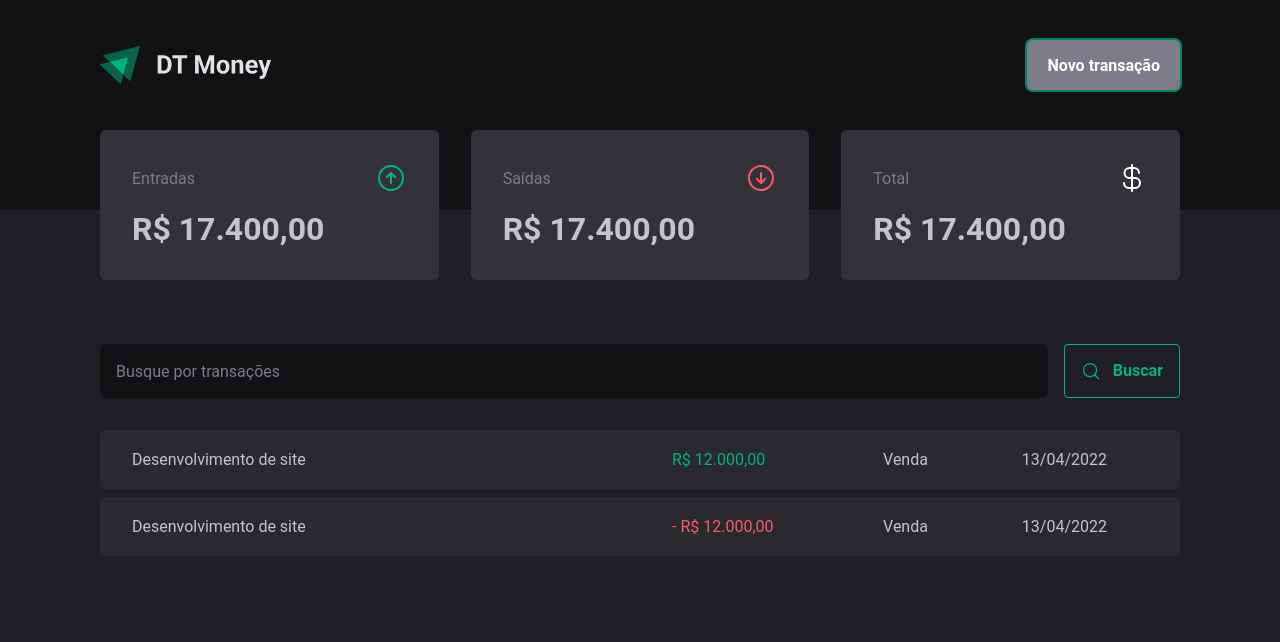
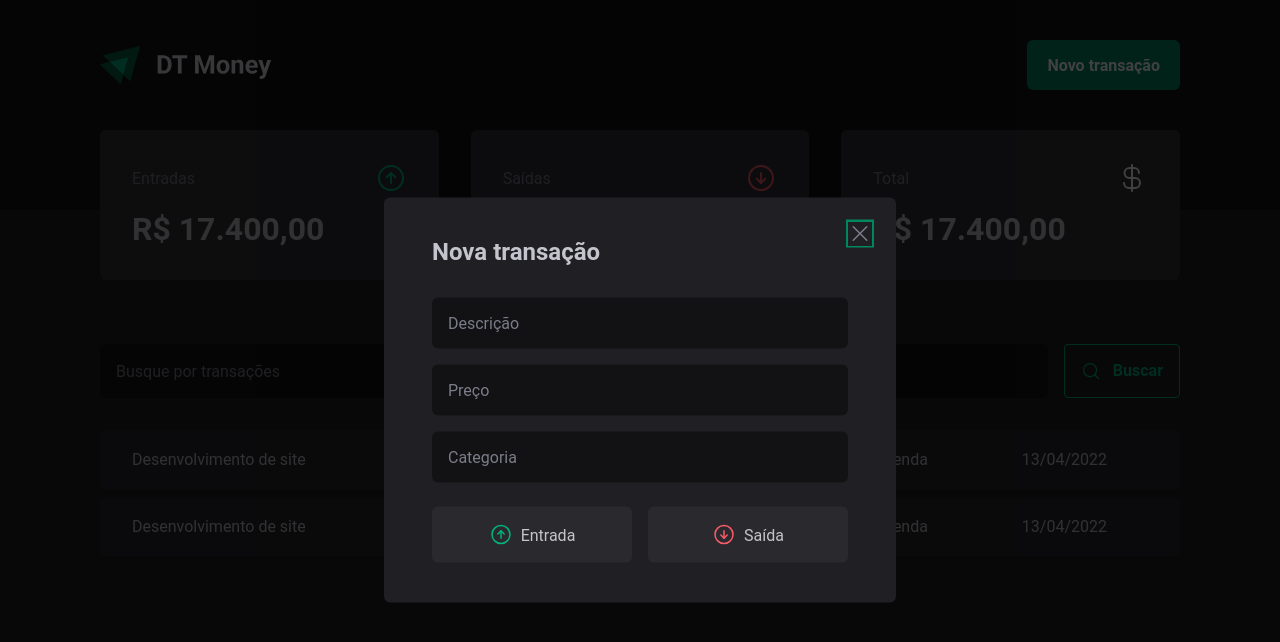
Before and after one commit to Luisgustavom1/react-performace, a React app: page / in a window 1280 px wide. Both pictures are taken after a click on the button "Novo transação". Shown: the top 642 px of the page. Built offline with nearby package versions, Linux system fonts and the light colour scheme; the HTML template or start-up script is replaced by a standard one.

Commit message:
Finish modal styles

```diff
--- a/package.json
+++ b/package.json
@@ -9,6 +9,9 @@
     "preview": "vite preview"
   },
   "dependencies": {
+    "@radix-ui/react-dialog": "^1.0.0",
+    "@radix-ui/react-popover": "1.0.0",
+    "@radix-ui/react-radio-group": "^1.0.0",
     "phosphor-react": "^1.4.1",
     "react": "^18.2.0",
     "react-dom": "^18.2.0",
--- a/src/components/Header/index.tsx
+++ b/src/components/Header/index.tsx
@@ -1,6 +1,8 @@
+import * as Dialog from "@radix-ui/react-dialog";
+
 import { HeaderContainer, HeaderContent, NewTransactionButton } from "./styles";
-
 import LogoImg from "../../assets/Logo.svg";
+import { NewTransactionModal } from "../NewTransactionModal";
 
 const Header = () => {
   return (
@@ -8,7 +10,13 @@
       <HeaderContent>
         <img src={LogoImg} alt="" />
 
-        <NewTransactionButton>Novo transação</NewTransactionButton>
+        <Dialog.Root>
+          <Dialog.Trigger asChild>
+            <NewTransactionButton>Novo transação</NewTransactionButton>
+          </Dialog.Trigger>
+
+          <NewTransactionModal />
+        </Dialog.Root>
       </HeaderContent>
     </HeaderContainer>
   );
--- a/src/components/Header/styles.ts
+++ b/src/components/Header/styles.ts
@@ -19,7 +19,7 @@
 export const NewTransactionButton = styled.button`
   height: 50px;
   border: 0;
-  background: ${props => props.theme.colors['gray-500']};
+  background: ${props => props.theme.colors['green-500']};
   color: ${props => props.theme.colors.white};
   font-weight: bold;
   padding: 0 1.25rem;
--- /dev/null
+++ b/src/components/NewTransactionModal/index.tsx
@@ -0,0 +1,45 @@
+import * as Dialog from "@radix-ui/react-dialog";
+import { ArrowCircleDown, ArrowCircleUp, X } from "phosphor-react";
+import {
+  CloseButton,
+  Content,
+  Overlay,
+  TransactionType,
+  TransactionTypeButton,
+} from "./styles";
+
+export const NewTransactionModal = () => {
+  return (
+    <Dialog.Portal>
+      <Overlay />
+
+      <Content>
+        <Dialog.Title>Nova transação</Dialog.Title>
+
+        <CloseButton>
+          <X size={24} />
+        </CloseButton>
+
+        <form action="">
+          <input type="text" placeholder="Descrição" required />
+          <input type="text" placeholder="Preço" required />
+          <input type="text" placeholder="Categoria" required />
+
+          <TransactionType>
+            <TransactionTypeButton variant="income" value="income">
+              <ArrowCircleUp size={24} />
+              Entrada
+            </TransactionTypeButton>
+
+            <TransactionTypeButton variant="outcome" value="outcome">
+              <ArrowCircleDown size={24} />
+              Saída
+            </TransactionTypeButton>
+          </TransactionType>
+        </form>
+
+        <Dialog.Description />
+      </Content>
+    </Dialog.Portal>
+  );
+};
--- /dev/null
+++ b/src/components/NewTransactionModal/styles.ts
@@ -0,0 +1,112 @@
+import styled from "styled-components";
+import * as Dialog from "@radix-ui/react-dialog";
+import * as RadioGroup from "@radix-ui/react-radio-group";
+
+export const Overlay = styled(Dialog.Overlay)`
+  position: fixed;
+  width: 100vw;
+  height: 100vh;
+  inset: 0;
+  background: rgba(0, 0, 0, 0.75);
+`;
+
+export const Content = styled(Dialog.Content)`
+  min-width: 32rem;
+  border-radius: 6px;
+  padding: 2.5rem 3rem;
+  background: ${props => props.theme.colors['gray-800']};
+
+  position: fixed;
+  top: 50%;
+  left: 50%;
+  transform: translate(-50%, -50%);
+
+  form {
+    margin-top: 2rem;
+
+    display: flex;
+    flex-direction: column;
+    gap: 1rem;
+
+    input {
+      border-radius: 6px;
+      border: 0;
+      background-color: ${props => props.theme.colors['gray-900']};
+      color: ${props => props.theme.colors['gray-300']};
+      padding: 1rem;
+
+      &::placeholder {
+        color: ${props => props.theme.colors['gray-500']};
+      }
+    }
+
+    button[type='submit'] {
+      height: 50px;
+      border: 0;
+      background: ${props => props.theme.colors['green-500']};
+      color: ${props => props.theme.colors.white};
+      font-weight: bold;
+      padding: 0 1.25rem;
+      border-radius: 4px;
+      margin-top: 1.5rem;
+      cursor: pointer;
+
+      &:hover {
+        background: ${props => props.theme.colors['green-700']};
+        transition: all 0.2s;
+      }
+    }
+  }
+`;
+
+export const CloseButton = styled(Dialog.Close)`
+  background: transparent;
+  border: none;
+  color: ${props => props.theme.colors['gray-500']};
+  line-height: 0;
+  position: absolute;
+  top: 1.5rem;
+  right: 1.5rem;
+`
+
+export const TransactionType = styled(RadioGroup.Root)`
+  display: flex;
+  gap: 1rem;
+  margin-top: 0.5rem;
+`
+
+interface TransactionTypeButtonProps {
+  variant: 'income' | 'outcome';
+}
+
+export const TransactionTypeButton = styled(RadioGroup.Item)<TransactionTypeButtonProps>`
+  flex: 1;
+  background: ${props => props.theme.colors['gray-700']};
+  padding: 1rem;
+  display: flex;
+  align-items: center;
+  justify-content: center;
+  gap: 0.5rem;
+  border-radius: 6px;
+  cursor: pointer;
+  border: 0;
+  color: ${props => props.theme.colors['gray-300']};
+
+  svg {
+    color: ${props => props.theme.colors[props.variant === 'income' ? 'green-300' : 'red-300']};
+  }
+
+  &[data-state='unchecked']:hover {
+    background:  ${props => props.theme.colors['gray-600']};
+    transition: all 0.2s;
+  }
+
+  &[data-state='checked'] {
+    color: ${props => props.theme.colors.white};
+    background:  ${props => props.theme.colors[props.variant === 'income' ? 'green-500' : 'red-500']};
+
+    svg {
+      color: ${props => props.theme.colors.white};
+    }
+  }
+`
```
